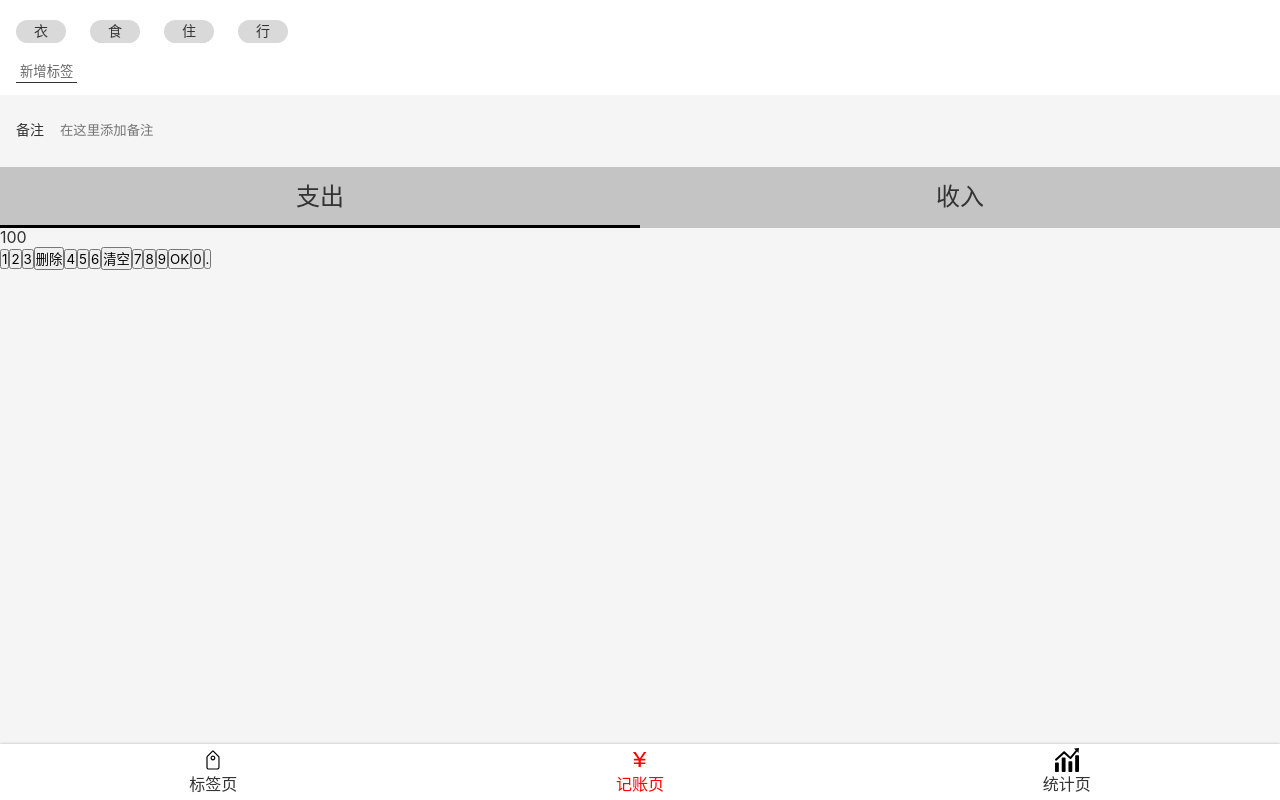
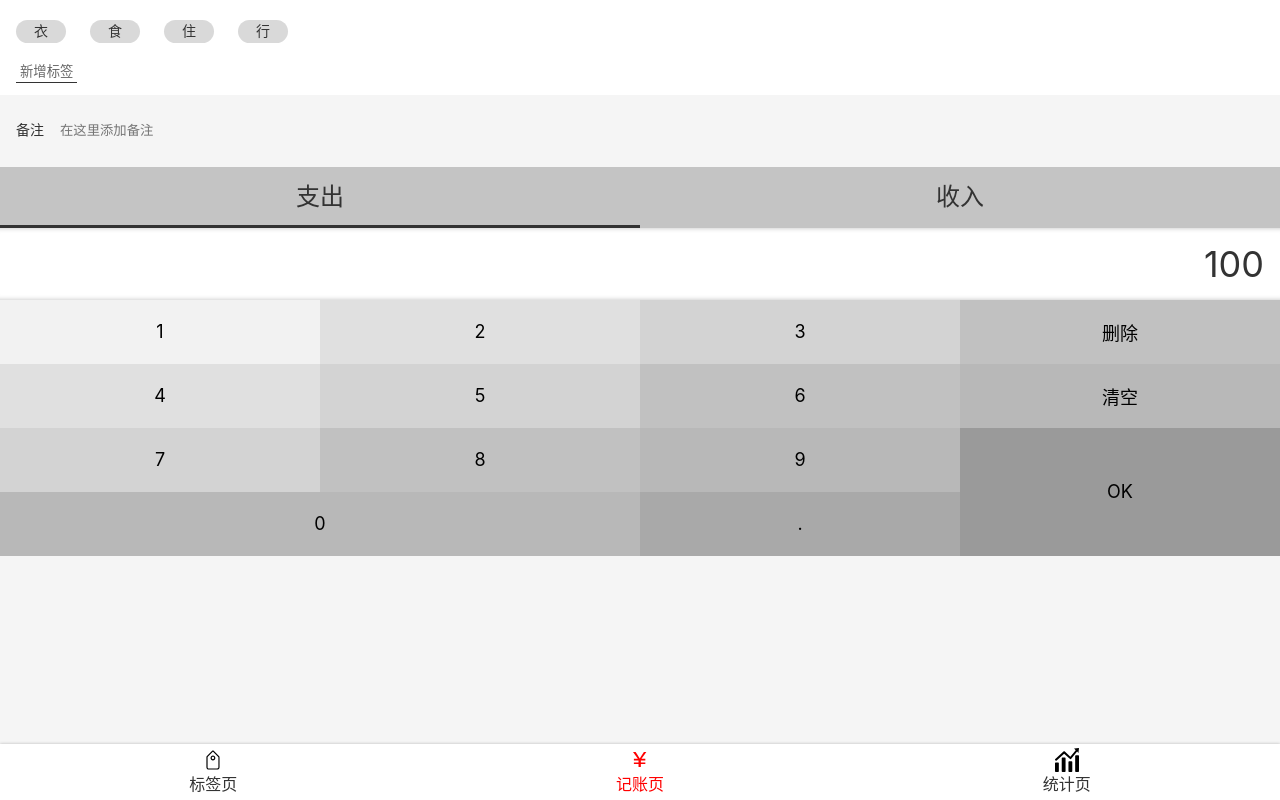
Before and after one commit to justcho/money-react, a React app: page /#/money in a window 1280 px wide. Built offline with nearby package versions, Linux system fonts and the light colour scheme; the HTML template or start-up script is replaced by a standard one.

Commit message:
Money.tsx 's NumberPadSection UI done

```diff
--- a/src/index.scss
+++ b/src/index.scss
@@ -41,3 +41,8 @@
   height: 1em;
   display: inline-block;
 }
+.clearfix::after{
+  content: '';
+  display: block;
+  clear: both;
+}
--- a/src/views/Money.tsx
+++ b/src/views/Money.tsx
@@ -66,7 +66,7 @@
         content: '';
         display: block;
         height: 3px;
-        background: black;
+        background: #333;
         width: 100%;
         bottom: 0;
         left: 0;
@@ -75,7 +75,61 @@
   }
 `;
 const NumberPadSection = styled.section`
-
+  display: flex;
+  flex-direction: column;
+  > .output{
+    background: #fff;
+    font-size: 36px;
+    line-height: 72px;
+    text-align: right;
+    padding: 0 16px;
+    box-shadow: inset 0 -5px 5px -5px rgba(0,0,0,0.25),
+                inset 0 5px 5px -5px rgba(0,0,0,0.25);
+  }
+  > .pad{
+    > button{
+      font-size: 18px;
+      float: left;
+      width: 25%;
+      height: 64px;
+      border: none;
+      &.ok{
+        height: 128px;
+        float: right;
+      }
+      &.zero{
+        width: 50%;
+      }
+      &:nth-child(1){
+        background: #f2f2f2;
+      }
+      &:nth-child(2),
+      &:nth-child(5){
+      background: #e0e0e0;
+    }
+      &:nth-child(3),
+      &:nth-child(6),
+      &:nth-child(9){
+        background: #d3d3d3;
+      }
+      &:nth-child(4),
+      &:nth-child(7),
+      &:nth-child(10){
+        background: #c1c1c1;
+      }
+      &:nth-child(8),
+      &:nth-child(11),
+      &:nth-child(13){
+        background: #b8b8b8;
+      }
+      &:nth-child(12){
+        background: #9a9a9a;
+      }
+      &:nth-child(14){
+        background: #a9a9a9;
+      }
+    }
+  }
 `;
 
 function Money() {
@@ -103,10 +157,10 @@
         </ul>
       </CategorySection>
       <NumberPadSection>
-        <div>
+        <div className="output">
           100
         </div>
-        <div>
+        <div className="pad clearfix" >
           <button>1</button>
           <button>2</button>
           <button>3</button>
@@ -118,8 +172,8 @@
           <button>7</button>
           <button>8</button>
           <button>9</button>
-          <button>OK</button>
-          <button>0</button>
+          <button className="ok">OK</button>
+          <button className="zero">0</button>
           <button>.</button>
         </div>
       </NumberPadSection>
```
